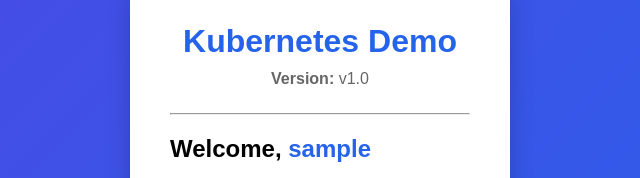
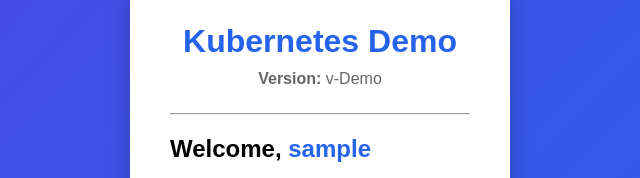
Before and after one commit to Nirmallya-Chakraborty/k8s-demo-project, a plain HTML site: page frontend/welcome.html in a window 1280 px wide. Shown: the part 227-405 px from the top of the page, 320-960 px from the left. Drawn offline with Linux system fonts and the light colour scheme; sample sign-in values are in the browser's storage.

Commit message:
Update version text in welcome.html

```diff
--- a/frontend/welcome.html
+++ b/frontend/welcome.html
@@ -14,7 +14,7 @@
     <div class="login-box">
 
         <h1>Kubernetes Demo</h1>
-        <p><strong>Version:</strong> v1.0</p>
+        <p><strong>Version:</strong> v-Demo</p>
 
         <hr style="margin:20px 0;">
 
```
